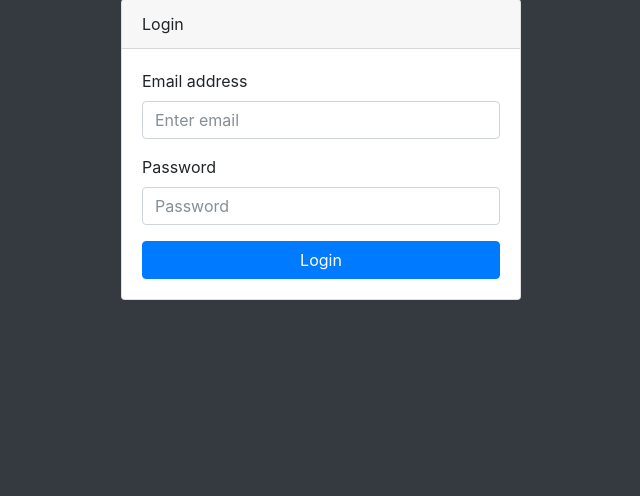
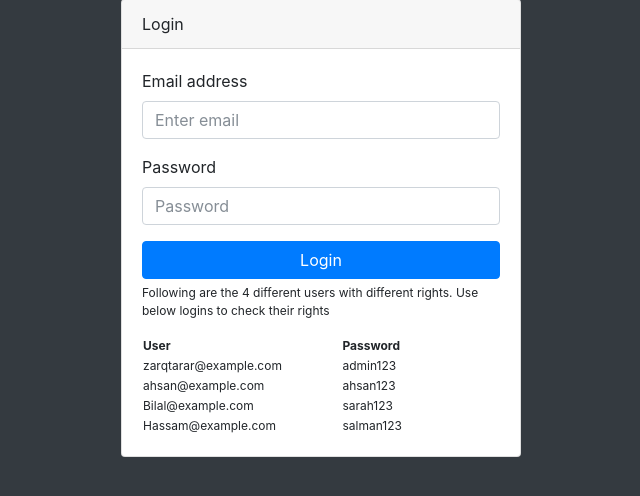
Before and after one commit to zarqtarar/SIA-Project, a PHP site: page / in a window 1280 px wide. Shown: the part 49-545 px from the top of the page, without its empty margins (319-959 px from the left). Run offline with PHP 8.4, Linux system fonts and the light colour scheme.

Commit message:
index.php

```diff
--- a/index.php
+++ b/index.php
@@ -92,6 +92,18 @@ if(isset($_GET['lmsg']) && $_GET['lmsg'] == true)
           </div>
           <button class="btn btn-primary btn-block" type="submit" name="login">Login</button>
         </form>
+<div style="font-size:12px;margin-top:5px;">
+			<p>Following are the 4 different users with different rights. Use below logins to check their rights</p>
+
+			<table width="80%">
+				<tr><th>User</th><th>Password</th></tr>
+			   <tr><td>zarqtarar@example.com</td><td>admin123 </td></tr>
+			   <tr><td>ahsan@example.com</td><td>ahsan123 </td></tr>
+			   <tr><td>Bilal@example.com</td><td>sarah123 </td></tr>
+			   <tr><td>Hassam@example.com </td><td>salman123</td></tr>
+		   </table>
+	   </div>
+
 
       </div>
     </div>
```
